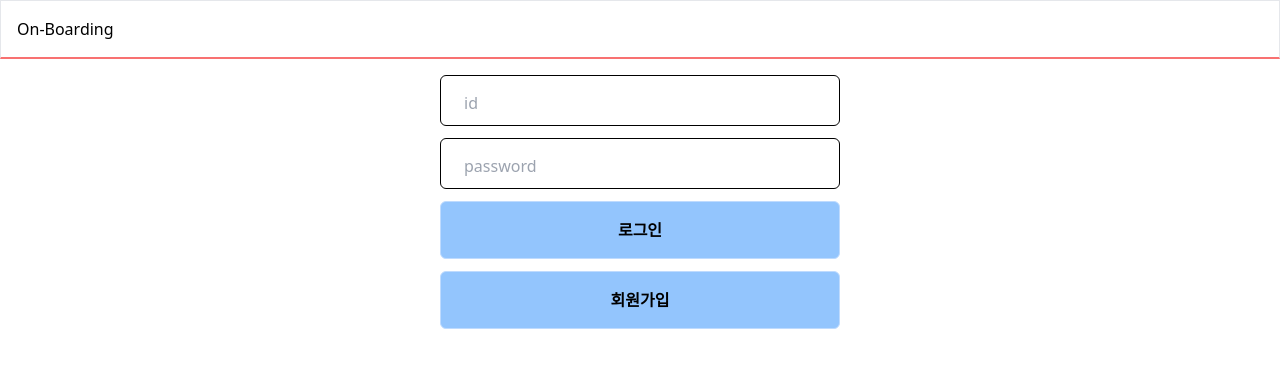
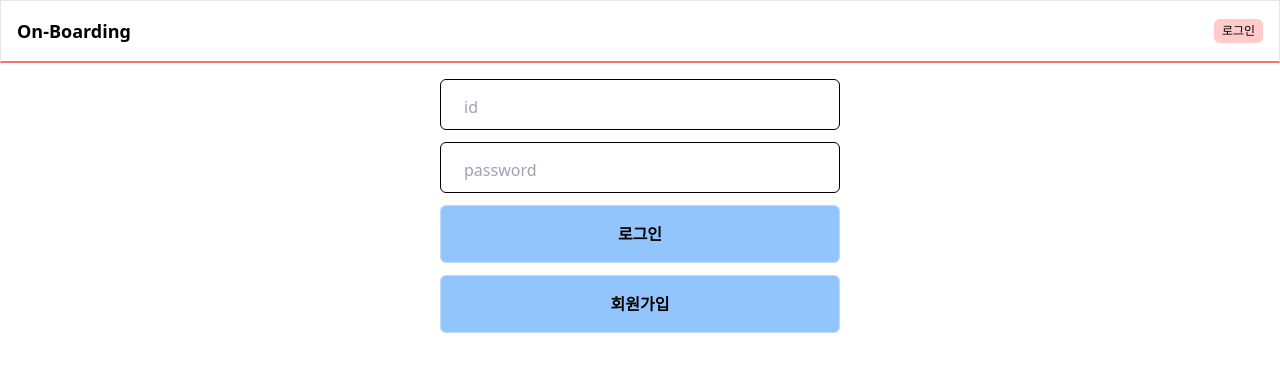
Before and after one commit to butterbeetle/sparta-on-boarding, a React (Vite) app: page /login in a window 1280 px wide. Shown: the top 372 px of the page. Built offline with nearby package versions, Linux system fonts and the light colour scheme.

Commit message:
Feat. 로그인 시 정보 저장

```diff
--- a/src/components/common/Layout.tsx
+++ b/src/components/common/Layout.tsx
@@ -1,10 +1,31 @@
-import { Outlet } from "react-router-dom";
+import { Outlet, useNavigate } from "react-router-dom";
+import useLoginStore from "../../store/login.store";
 
 const Layout = () => {
+  const isLoggedIn = useLoginStore((state) => state.isLoggedIn);
+  const nav = useNavigate();
+  const logOut = useLoginStore((state) => state.logOut);
+
+  const onLogInHandler = () => {
+    if (isLoggedIn) {
+      logOut();
+    } else {
+      nav("/login");
+    }
+  };
+
   return (
     <>
-      <header className="border border-b-2 border-b-red-400 mb-4 p-4">
-        On-Boarding
+      <header className="border border-b-2 border-b-red-400 mb-4 p-4 flex justify-between items-center">
+        <div className="font-bold text-lg">On-Boarding</div>
+        <div
+          onClick={onLogInHandler}
+          className="text-xs px-2 py-1 bg-red-200 rounded-md cursor-pointer select-none
+          hover:bg-red-300
+          active:bg-red-400 active:shadow-[inset_0px_1px_4px]"
+        >
+          {isLoggedIn ? "로그아웃" : "로그인"}
+        </div>
       </header>
       <main className="mx-auto max-w-[400px]">
         <div>
--- a/src/pages/LoginPage/LoginPage.tsx
+++ b/src/pages/LoginPage/LoginPage.tsx
@@ -4,12 +4,14 @@ import { Link, useNavigate } from "react-router-dom";
 import api from "../../api/api";
 import Button from "../../components/ui/button";
 import Input from "../../components/ui/Input";
+import useLoginStore from "../../store/login.store";
 import { logInData } from "../../types/types";
 
 const LoginPage = () => {
   const [error, setError] = useState<string>("");
   const nav = useNavigate();
   const inputRef = useRef<Array<HTMLInputElement | null>>([]);
+  const LogIn = useLoginStore((state) => state.logIn);
 
   const { mutateAsync: logIn } = useMutation({
     mutationFn: (logInData: logInData) => api.auth.logIn(logInData),
@@ -35,6 +37,7 @@ const LoginPage = () => {
         console.log(res);
         if (res.success) {
           console.log("성공");
+          LogIn({ ...res });
           nav("/", { replace: true });
         } else {
           console.log("실패");
--- /dev/null
+++ b/src/store/login.store.ts
@@ -0,0 +1,50 @@
+import { create } from "zustand";
+import { persist } from "zustand/middleware";
+
+type LoginStoreType = {
+  isLoggedIn: boolean;
+  accessToken: string | null;
+  userId: string | null;
+  avatar: string | null;
+  nickname: string | null;
+  logIn: (data: {
+    accessToken: string;
+    userId: string;
+    nickname: string;
+    avatar: string | null;
+  }) => void;
+  logOut: () => void;
+};
+
+const useLoginStore = create<LoginStoreType>()(
+  persist(
+    (set) => ({
+      isLoggedIn: false,
+      accessToken: null,
+      userId: null,
+      nickname: null,
+      avatar: null,
+      logIn: ({ accessToken, userId, nickname, avatar }) =>
+        set(() => ({
+          isLoggedIn: true,
+          accessToken,
+          userId,
+          nickname,
+          avatar,
+        })),
+      logOut: () =>
+        set(() => ({
+          isLoggedIn: false,
+          accessToken: null,
+          userId: null,
+          nickname: null,
+          avatar: null,
+        })),
+    }),
+    {
+      name: "login-store",
+    }
+  )
+);
+
+export default useLoginStore;
```
